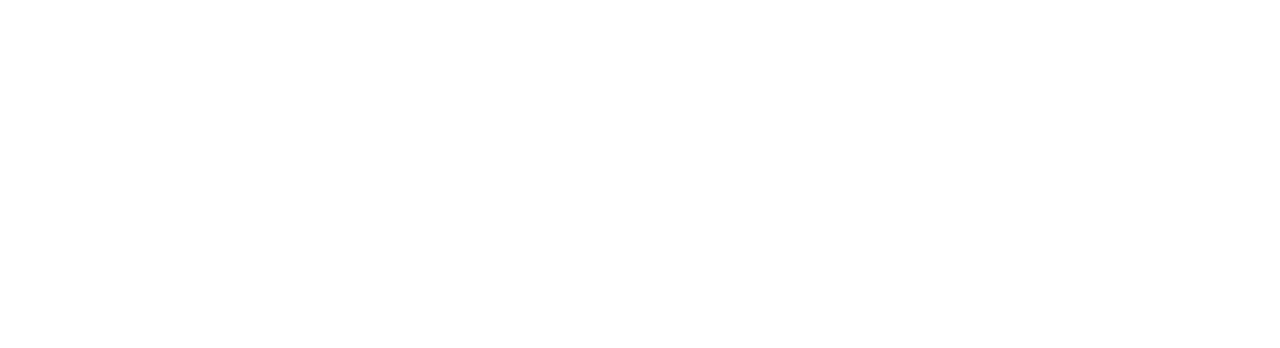
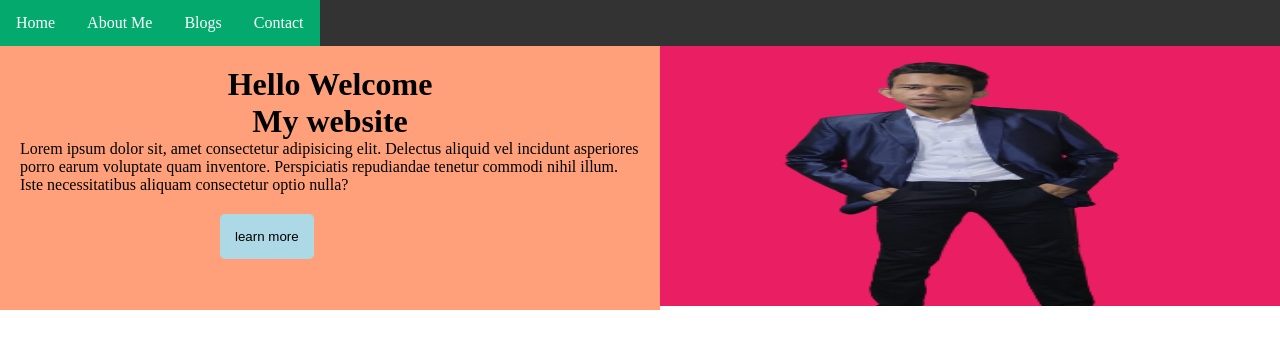
Before and after one commit to Masud3/my-second-repo, a plain HTML site: page index.html in a window 1280 px wide. Drawn offline with Linux system fonts and the light colour scheme.

Commit message:
added home

```diff
--- a/index.html
+++ b/index.html
@@ -1,13 +1,34 @@
 <!DOCTYPE html>
 <html lang="en">
-<head>
-    <meta charset="UTF-8">
-    <meta http-equiv="X-UA-Compatible" content="IE=edge">
-    <meta name="viewport" content="width=device-width, initial-scale=1.0">
+  <head>
+    <meta charset="UTF-8" />
+    <meta http-equiv="X-UA-Compatible" content="IE=edge" />
+    <meta name="viewport" content="width=device-width, initial-scale=1.0" />
     <title>Documented</title>
-    <link rel="shortcut icon" href="image/masud(3).png" type="image/x-icon">
-</head>
-<body>
-
-</body>
+    <link rel="shortcut icon" href="image/masud(3).png" type="image/x-icon" />
+    <link rel="stylesheet" href="style.css" />
+  </head>
+  <body>
+    <!-- Navbar -->
+    <div class="container">
+      <div class="nav">
+        <ul>
+          <li><a class="active" href="#home">Home</a></li>
+          <li><a class="active" href="#home">About Me</a></li>
+          <li><a class="active" href="#home">Blogs</a></li>
+          <li><a class="active" href="#home">Contact</a></li>
+        </ul>
+      </div>
+      <div class="header">
+          <div class="header-left">
+              <h1>Hello Welcome <br> My website</h1>
+              <p>Lorem ipsum dolor sit, amet consectetur adipisicing elit. Delectus aliquid vel incidunt asperiores porro earum voluptate quam inventore. Perspiciatis repudiandae tenetur commodi nihil illum. Iste necessitatibus aliquam consectetur optio nulla?</p>
+              <button class="btn">learn more</button>
+          </div>
+          <div class="header-right">
+              <img src="image/masud.png" alt="">
+          </div>
+      </div>
+    </div>
+  </body>
 </html>
--- a/style.css
+++ b/style.css
@@ -2,3 +2,62 @@
     margin: 0;
     padding: 0;
 }
+/* navbar design */
+ul{
+    list-style-type: none;
+    margin: 0;
+    padding: 0;
+    overflow: hidden;
+    background-color: #333;
+}
+
+li{
+    float: left;
+}
+
+li a{
+    display: block;
+    color: white;
+    text-align: center;
+    padding: 14px 16px;
+    text-decoration: none;
+}
+
+li a:hover:not(.active){
+    background-color: #111;
+}
+.active{
+    background-color: #04AA6D;
+}
+
+/* header design */
+h1{
+    text-align: center;
+}
+.header{
+    display:flex;
+    justify-content: center;
+}
+.header-left{
+    width: 50%;
+    background-color: lightsalmon;
+    padding: 20px;
+}
+
+.header-right{
+    width: 50%;
+}
+.header-right img{
+    height: 260px;
+    width: 100%;
+}
+
+button{
+    margin-top: 20px;
+    margin-left: 200px;
+    background-color: lightblue;
+    padding: 15px;
+    border: none;
+    border-radius: 5px;
+
+}
```
